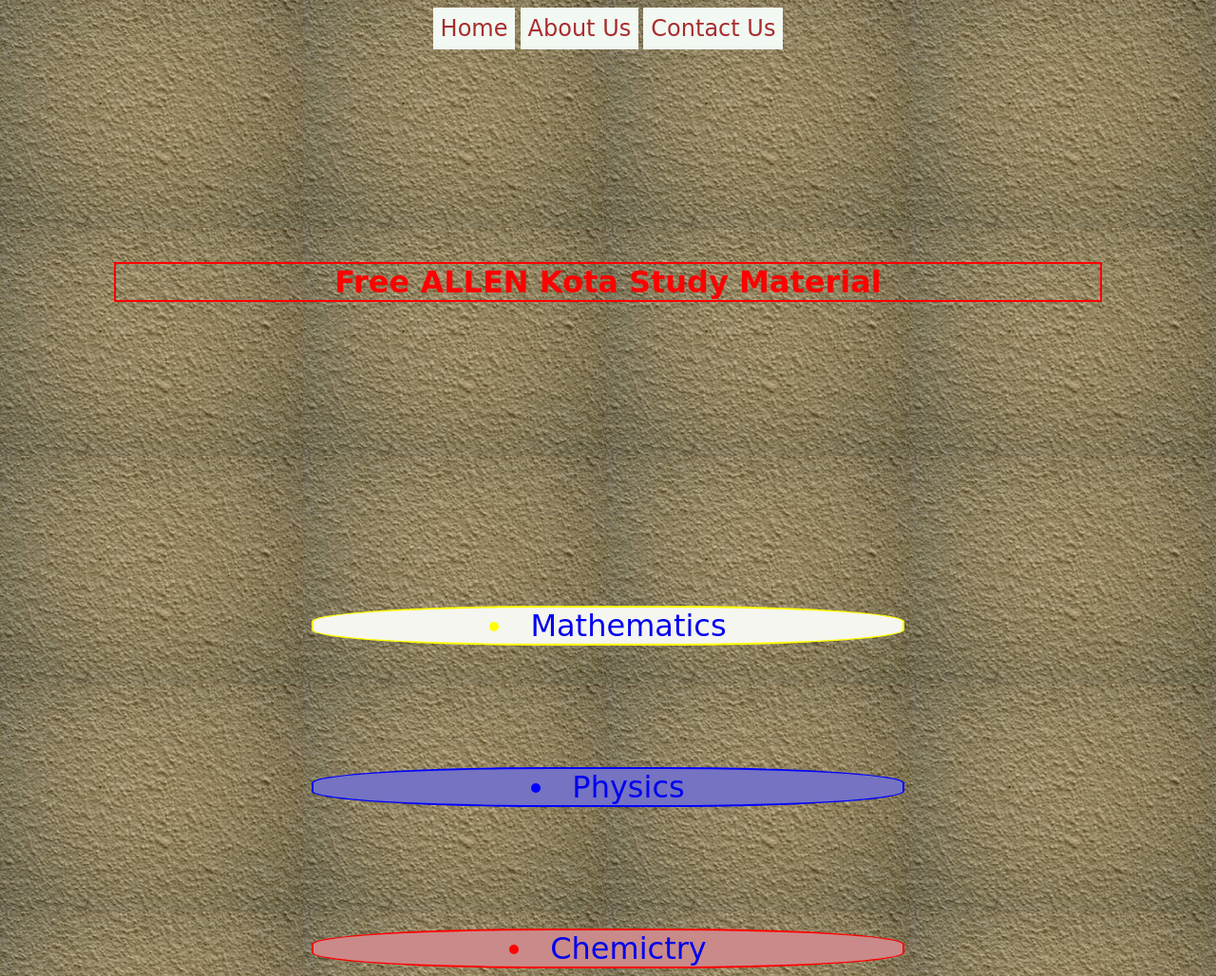
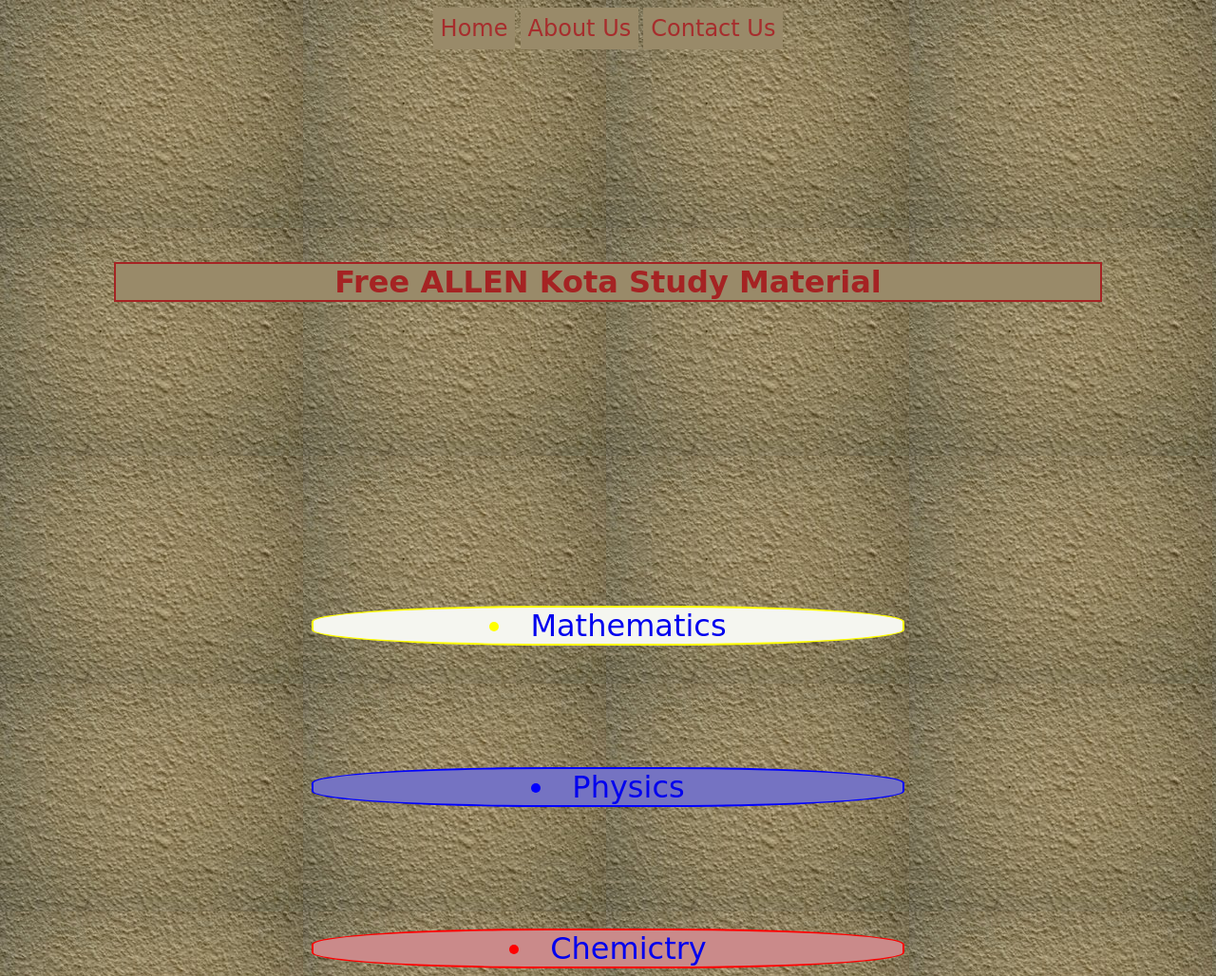
Before and after one commit to Vipin019/ALLEN-Kota-study-material, a plain HTML site: page index.html in a window 1280 px wide. Shown: the whole page at 95% size. Drawn offline with Linux system fonts and the light colour scheme; a web font is replaced by a local one.

Commit message:
Add files via upload

```diff
--- a/chemistry.css
+++ b/chemistry.css
@@ -28,8 +28,7 @@
 
     border: .125rem solid red;
    border-radius: 30%;
-    font-size: 3rem;
-
+   font-size: 3rem;
 
 }
 .link{
--- a/mathematics.css
+++ b/mathematics.css
@@ -9,8 +9,8 @@
     text-align: center;
     color: yellow;
     border: 2px solid yellow;
-    margin-left: 18.75rem;
-    margin-right: 18.75rem;
+    margin-left: 13.75rem;
+    margin-right: 13.75rem;
     font-size: 5rem;
 
 }
@@ -27,8 +27,7 @@
 
     border: .125rem solid yellow;
    border-radius: 30%;
-    font-size: 3rem;
-
+font-size: 3rem;
 
 
 }
--- a/physica.css
+++ b/physica.css
@@ -27,7 +27,7 @@
 
     border: .125rem solid blue;
    border-radius: 30%;
-  font-size: 3rem;
+   font-size: 3rem;
 
 
 
--- a/style.css
+++ b/style.css
@@ -3,6 +3,7 @@
     background: url('background.jpg');
 
 }
+
 html{
     font-size: 100%;
 }
@@ -13,7 +14,7 @@
 
 
     color: red;
-
+    margin-top: 0rem;
 }
 .navbar{
     display: inline-block;
@@ -23,8 +24,8 @@
     display: inline-block;
 
     font-size: 1.5rem;
-    border: .5rem solid rgb(242, 248, 242);
-    background-color: rgb(242, 248, 242);
+    border: .5rem solid rgb(153,138,105);
+    background-color: rgb(153,138,105);
 }
 .navbar li a{
     color: rgb(167, 45, 45);
@@ -38,7 +39,7 @@
 }
 .class1{
     text-align: center;
-    color: red;
+    color: #a52323;
     margin-top: 14rem;
     margin-left: 7rem;
     margin-right: 7rem;
@@ -47,8 +48,8 @@
 
 }
 .class1 h1{
-   border: .125rem solid red;
-
+   border: .125rem solid #a52323;
+  background-color: rgb(153,138,105);
 
 }
 .subject{
```
Also changed, not shown: index.html (+2 -0 lines).
